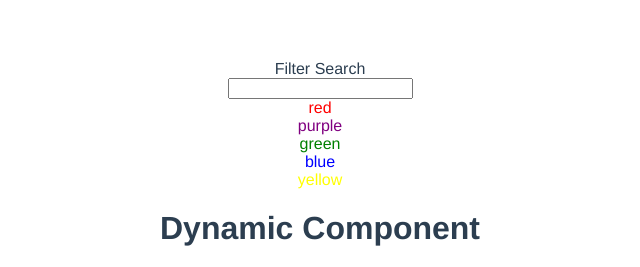
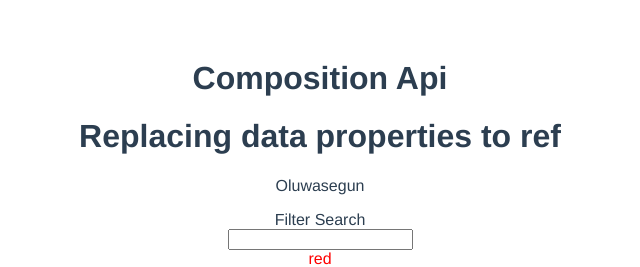
Before and after one commit to Optimist19/Vue-practise-2, a Vue app: page / in a window 1280 px wide. Shown: the top 267 px of the page, without its empty margins (320-960 px from the left). Built offline with nearby package versions, Linux system fonts and the light colour scheme; no server answers.

Commit message:
Started composition Api

```diff
--- a/src/App.vue
+++ b/src/App.vue
@@ -1,4 +1,5 @@
 <template>
+  <CompApiDataToRef />
   <ColorMixIn />
   <DynaComp />
   <CompVmodel />
@@ -106,6 +107,7 @@ import FilterSearch from "./components/AltAssComposable.vue";
 import CompVmodel from "./components/CompVmodel.vue";
 import DynaComp from "./components/DynaComp.vue";
 import ColorMixIn from "./components/Mixin.vue";
+import CompApiDataToRef from "./components/DataToRef.vue";
 
 export default {
   name: "App",
@@ -162,6 +164,7 @@ export default {
     CompVmodel,
     DynaComp,
     ColorMixIn,
+    CompApiDataToRef,
   },
   // beforeCreate() {
      // console.log("beforeCreate");
--- /dev/null
+++ b/src/components/DataToRef.vue
@@ -0,0 +1,24 @@
+<template>
+  <h1>Composition Api</h1>
+  <h1>Replacing data properties to ref</h1>
+  <p>{{ firstName }}</p>
+</template>
+
+<script>
+import { ref } from 'vue';
+
+export default {
+	name: "CompApiDataToRef",
+	setup(){
+		const firstName = ref("Oluwasegun")
+
+		return{
+			firstName
+		}
+	}
+}
+</script>
+
+<style>
+
+</style>
```
